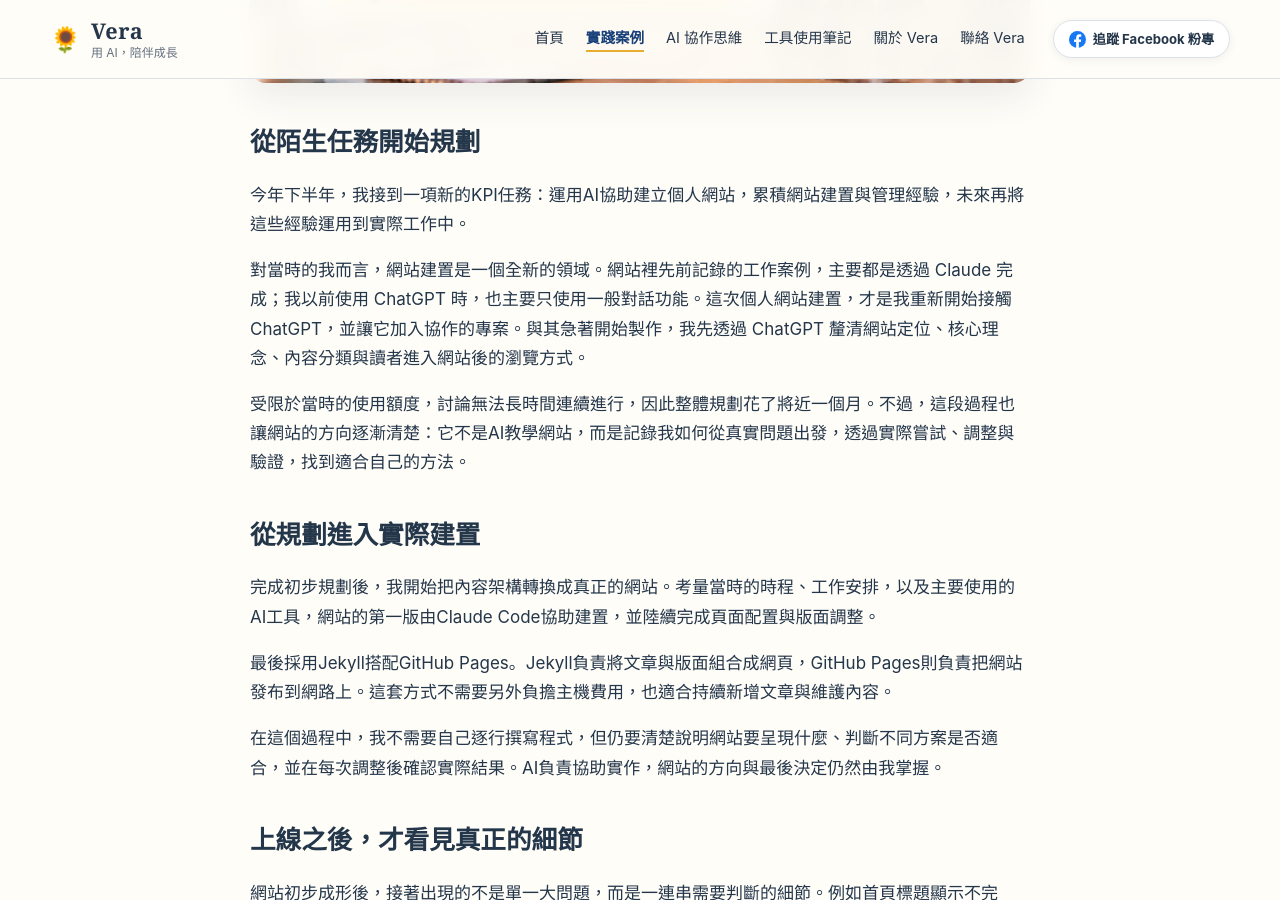
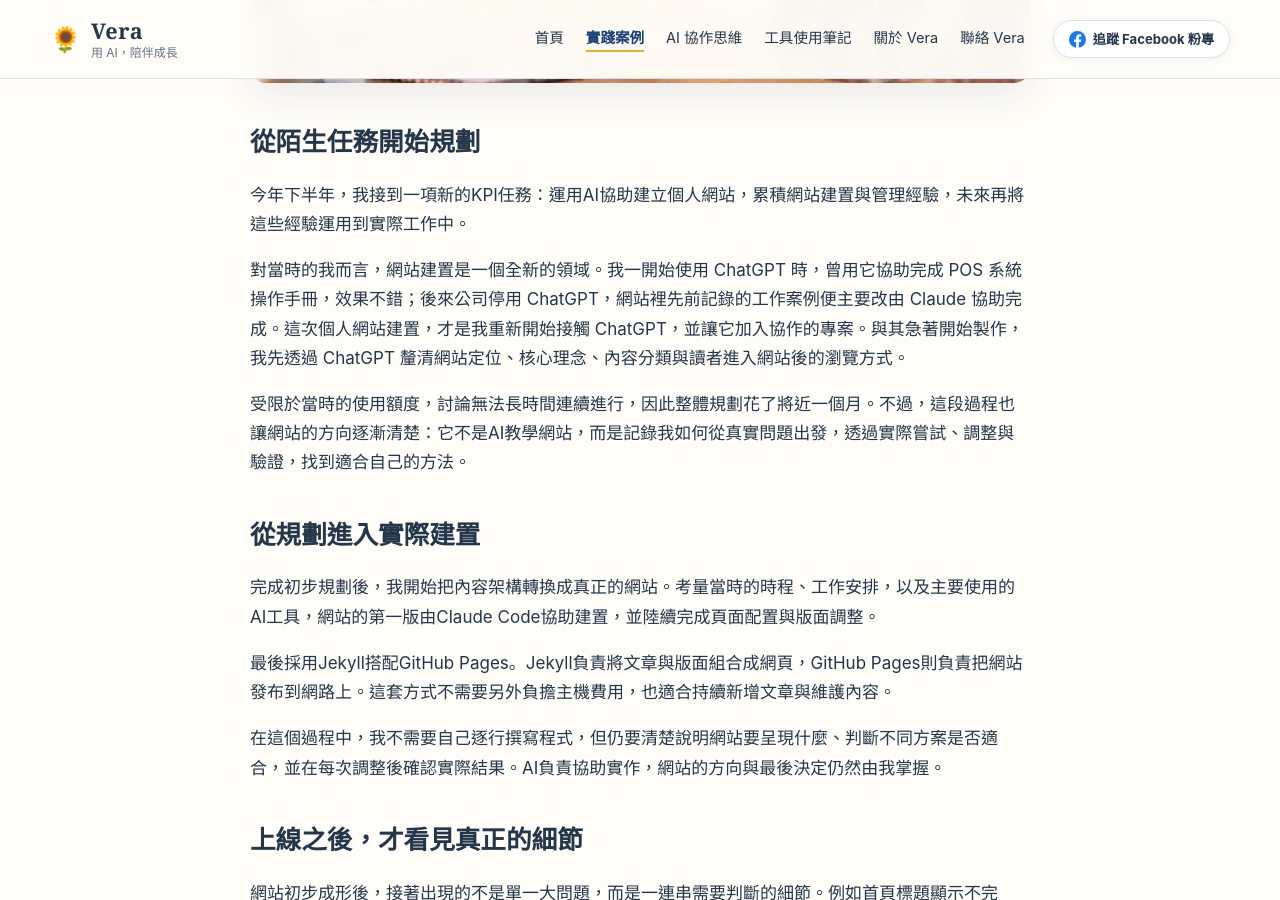
Before and after one commit to Vera-With-AI/Vera-With-AI.github.io, a Jekyll site: the page built from _posts/2026-09-24-first-ai-built-personal-website.md, in a window 1280 px wide and 900 px high, scrolled down 831 px. Built offline with Jekyll 4.4.1, drawn with Linux system fonts in a browser that asks for light colours.

Commit message:
補正早期 ChatGPT 與 Claude 使用歷程

```diff
--- a/_posts/2026-09-24-first-ai-built-personal-website.md
+++ b/_posts/2026-09-24-first-ai-built-personal-website.md
@@ -14,7 +14,7 @@ image_alt: "第一次用AI架站三個實作重點圖卡"
 
 今年下半年，我接到一項新的KPI任務：運用AI協助建立個人網站，累積網站建置與管理經驗，未來再將這些經驗運用到實際工作中。
 
-對當時的我而言，網站建置是一個全新的領域。網站裡先前記錄的工作案例，主要都是透過 Claude 完成；我以前使用 ChatGPT 時，也主要只使用一般對話功能。這次個人網站建置，才是我重新開始接觸 ChatGPT，並讓它加入協作的專案。與其急著開始製作，我先透過 ChatGPT 釐清網站定位、核心理念、內容分類與讀者進入網站後的瀏覽方式。
+對當時的我而言，網站建置是一個全新的領域。我一開始使用 ChatGPT 時，曾用它協助完成 POS 系統操作手冊，效果不錯；後來公司停用 ChatGPT，網站裡先前記錄的工作案例便主要改由 Claude 協助完成。這次個人網站建置，才是我重新開始接觸 ChatGPT，並讓它加入協作的專案。與其急著開始製作，我先透過 ChatGPT 釐清網站定位、核心理念、內容分類與讀者進入網站後的瀏覽方式。
 
 受限於當時的使用額度，討論無法長時間連續進行，因此整體規劃花了將近一個月。不過，這段過程也讓網站的方向逐漸清楚：它不是AI教學網站，而是記錄我如何從真實問題出發，透過實際嘗試、調整與驗證，找到適合自己的方法。
 
```
